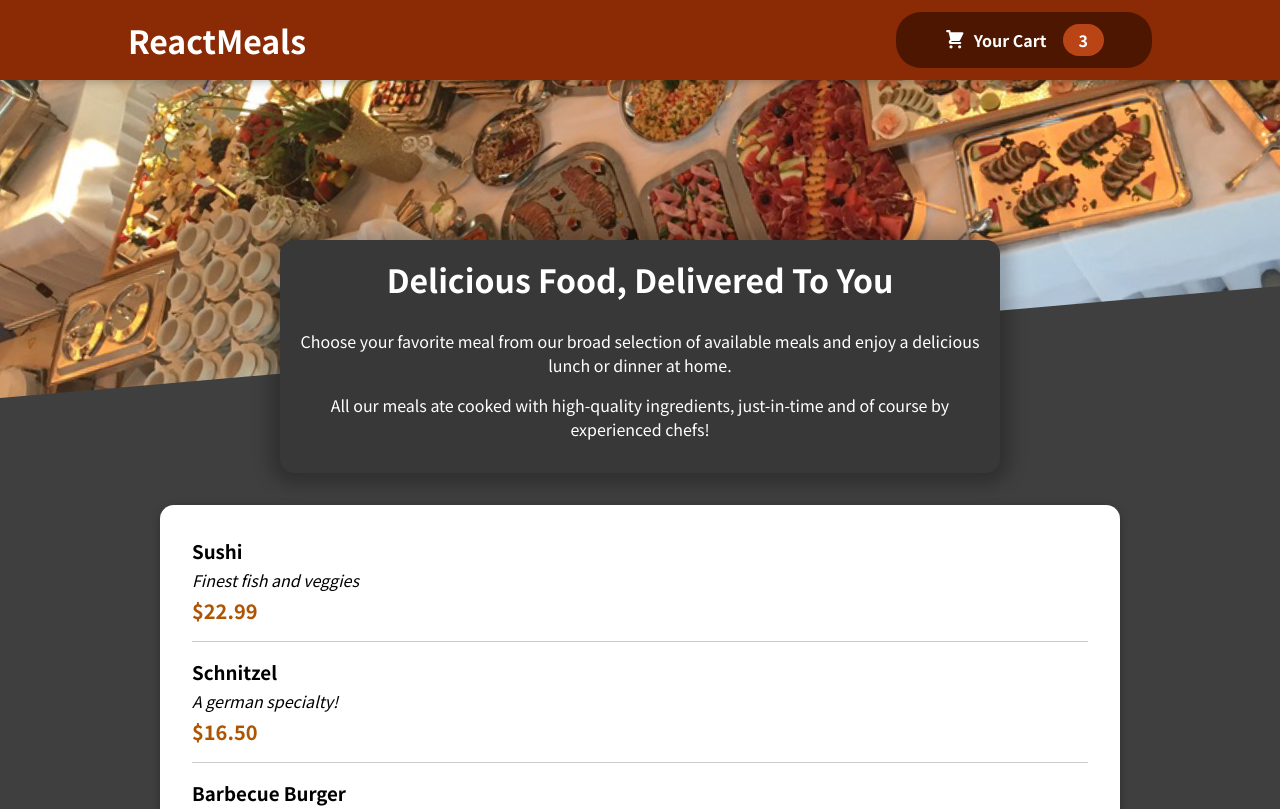
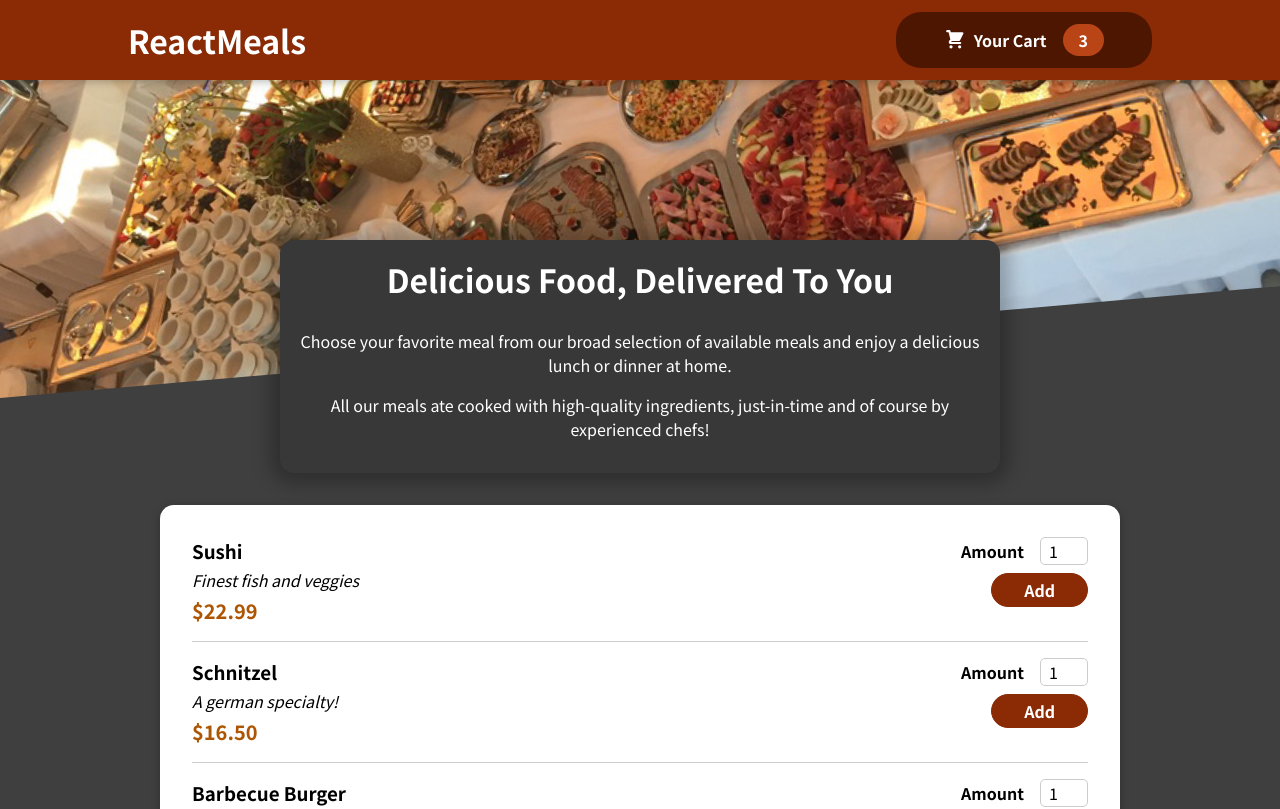
Before and after one commit to IvanILnitskyi13/food-order-app, a React (Create React App) app: page / in a window 1280 px wide. Shown: the top 809 px of the page. Built offline with nearby package versions, Linux system fonts and the light colour scheme.

Commit message:
added form

```diff
--- a/src/components/Meals/MealItem/MealItem.js
+++ b/src/components/Meals/MealItem/MealItem.js
@@ -1,3 +1,4 @@
+import MealItemForm from "./MealItemForm";
 import classes from './MealItem.module.css';
 
 const MealItem = (props) => {
@@ -11,7 +12,7 @@ const MealItem = (props) => {
             <div className={classes.price}>{price}</div>
             </div>
             <div>
-
+                <MealItemForm/>
             </div>
         </li>
     );
--- a/src/components/Meals/MealItem/MealItemForm.js
+++ b/src/components/Meals/MealItem/MealItemForm.js
@@ -0,0 +1,20 @@
+import Input from "../../UI/Input";
+import classes from './MealItemForm.module.css';
+
+const MealItemForm = () => {
+    return (
+        <form className={classes.form}>
+            <Input label="Amount" input={{
+                id: 'amount',
+                type: 'number',
+                min: '1',
+                max: '5',
+                step: '1',
+                defaultValue: '1'
+            }}/>
+            <button>Add</button>
+        </form>
+    );
+};
+
+export default MealItemForm;
--- /dev/null
+++ b/src/components/Meals/MealItem/MealItemForm.module.css
@@ -0,0 +1,20 @@
+.form {
+    text-align: right;
+}
+
+.form button {
+    font: inherit;
+    cursor: pointer;
+    background-color: #8a2b06;
+    border: 1px solid #8a2b06;
+    color: white;
+    padding: 0.25rem 2rem;
+    border-radius: 20px;
+    font-weight: bold;
+}
+
+.form button:hover,
+.form button:active {
+    background-color: #641e03;
+    border-color: #641e03;
+}
--- /dev/null
+++ b/src/components/UI/Input.js
@@ -0,0 +1,12 @@
+import classes from './Input.module.css';
+
+const Input = (props) => {
+    return (
+        <div className={classes.input}>
+            <label htmlFor={props.input.id}>{props.label}</label>
+            <input {...props.input}/>
+        </div>
+    );
+};
+
+export default Input;
--- /dev/null
+++ b/src/components/UI/Input.module.css
@@ -0,0 +1,18 @@
+.input {
+    display: flex;
+    align-items: center;
+    margin-bottom: 0.5rem;
+}
+
+.input label {
+    font-weight: bold;
+    margin-right: 1rem;
+}
+
+.input input {
+    width: 3rem;
+    border-radius: 5px;
+    border: 1px solid #ccc;
+    font: inherit;
+    padding-left: 0.5rem;
+}
```
Also changed, not shown: 1 other file (tests, documents, lock files or other folders).
